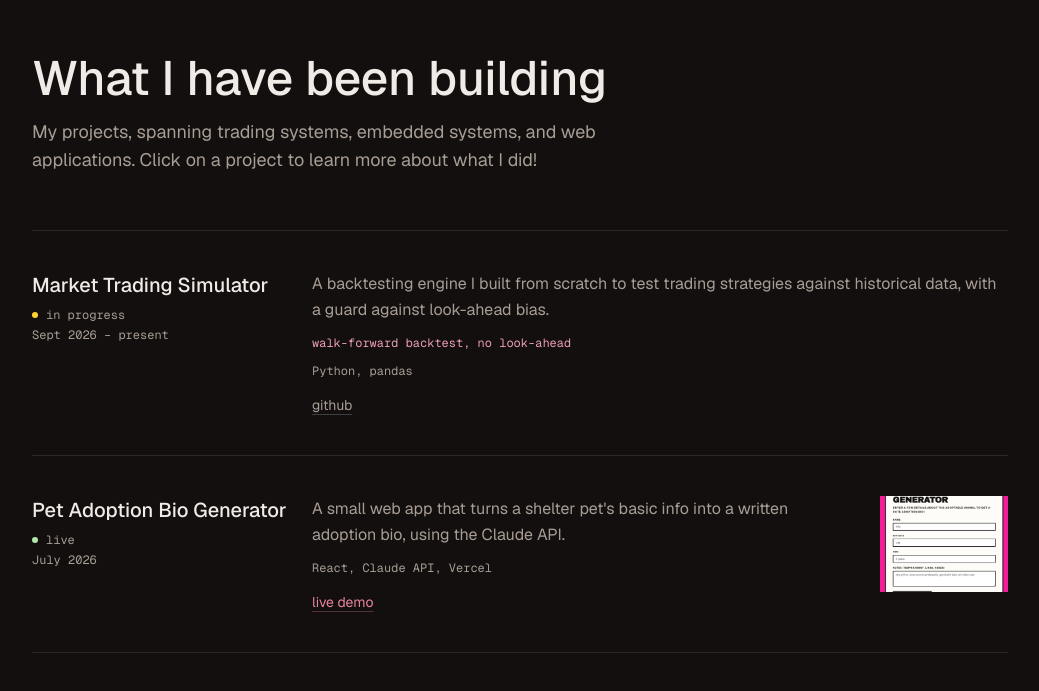
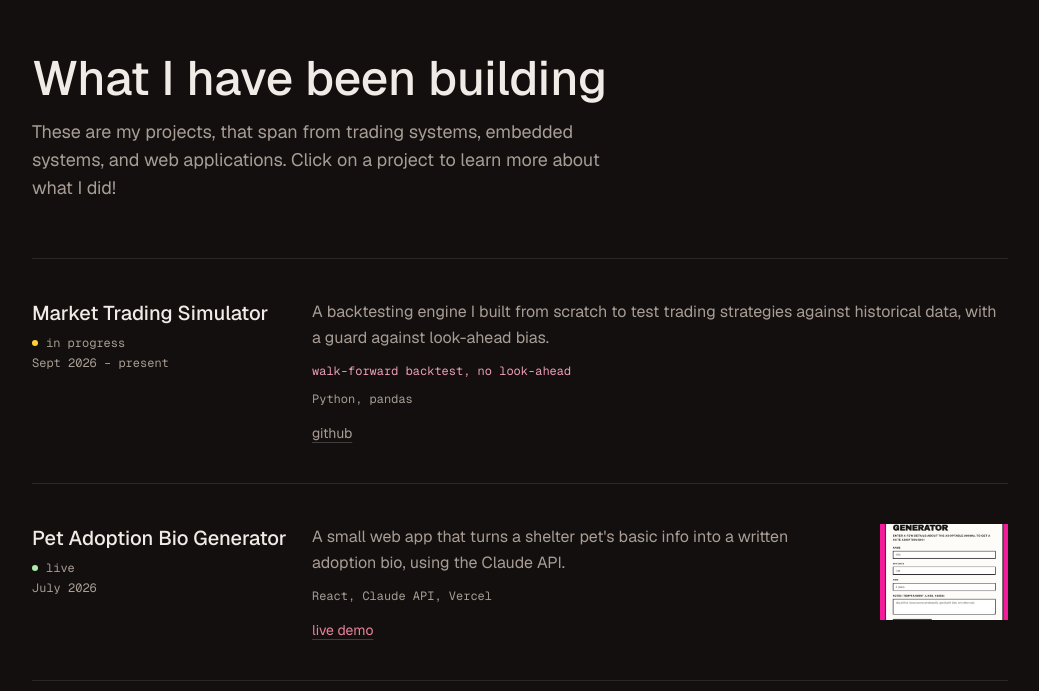
Before and after one commit to aparnabalaji07/portfolio, a Next.js app: page / in a window 1280 px wide. Shown: the part 1589-2280 px from the top of the page, without its empty margins (120-1159 px from the left). Built offline with nearby package versions, Linux system fonts and the light colour scheme.

Commit message:
fix: grammatical fix

```diff
--- a/src/components/Projects.js
+++ b/src/components/Projects.js
@@ -25,8 +25,9 @@ export default function Projects() {
             What I have been building
           </h2>
           <p className="text-muted text-lg mt-4 max-w-xl">
-            My projects, spanning trading systems, embedded systems, and web
-            applications. Click on a project to learn more about what I did!
+            These are my projects, that span from trading systems, embedded
+            systems, and web applications. Click on a project to learn more
+            about what I did!
           </p>
         </FadeIn>
 
```
